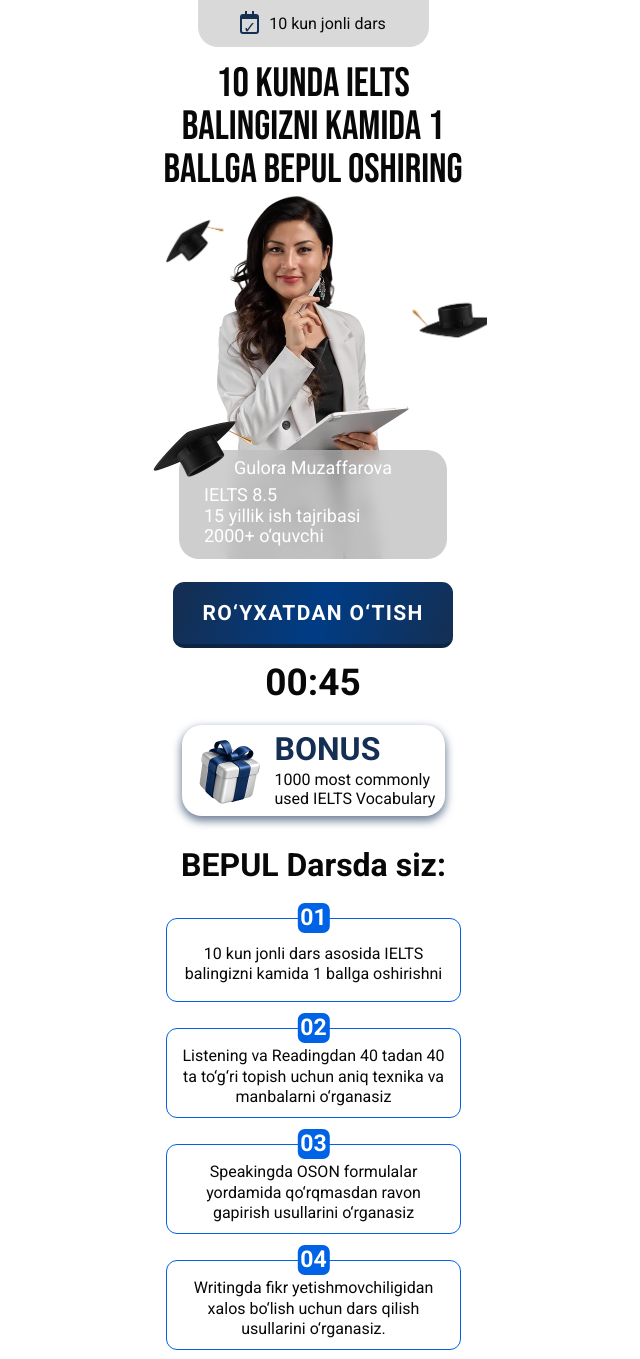
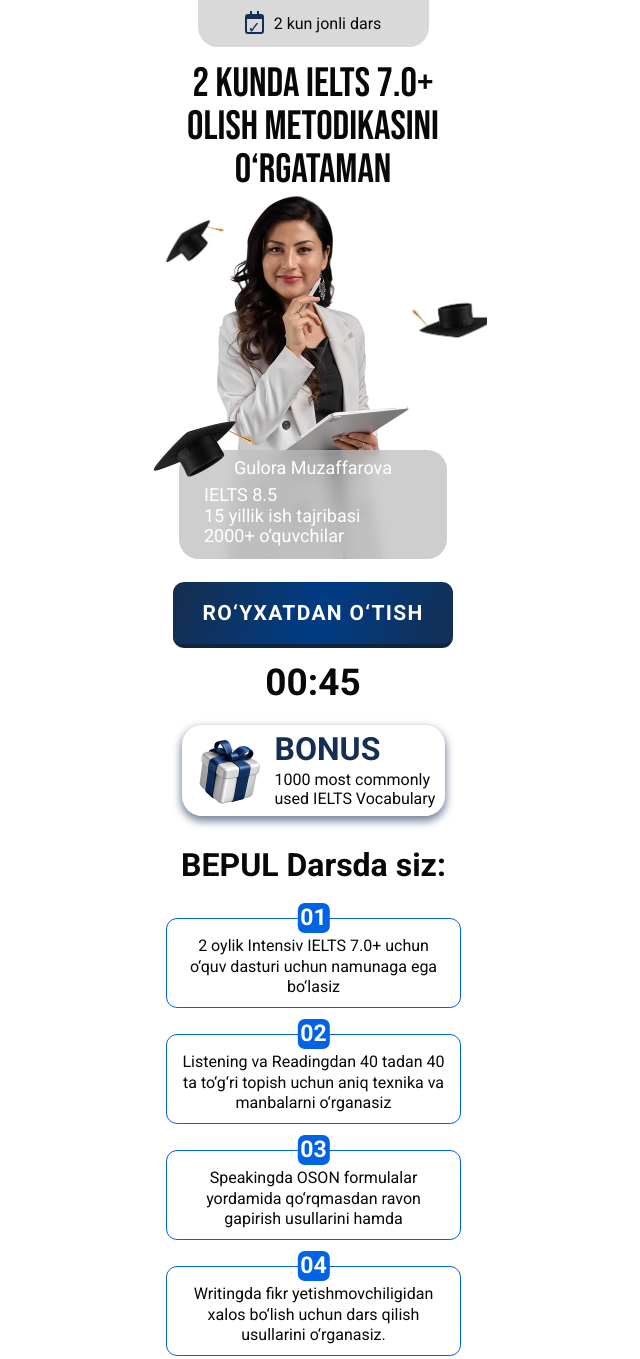
Before and after one commit to holmirzayevboburjon/Gulora-Muzaffarova, a website: page dist/index.html in a window 1280 px wide. Shown: the top 1359 px of the page, without its empty margins (327-967 px from the left). Drawn offline with Linux system fonts and the light colour scheme.

Commit message:
Update eight landing page for two-day IELTS methodology lessons

```diff
--- a/dist/index.html
+++ b/dist/index.html
@@ -2,8 +2,8 @@
 <html lang="uz">
 <head>
   <meta charset="utf-8"><meta name="viewport" content="width=device-width, initial-scale=1">
-  <title>10 kunda IELTS balingizni kamida 1 ballga BEPUL oshiring — Gulora Muzaffarova</title>
-  <meta name="description" content="Gulora Muzaffarova bilan bepul IELTS vebinari. 17–18-sentabr, soat 20:00. 2 oyda IELTS 7.0+ olish metodikasi.">
+  <title>2 kunda IELTS 7.0+ olish metodikasini o‘rgataman — Gulora Muzaffarova</title>
+  <meta name="description" content="Gulora Muzaffarova bilan 2 kunda IELTS 7.0+ olish metodikasini o‘rganing. Bepul dars va 1000 most commonly used IELTS Vocabulary bonusi.">
   <meta name="facebook-domain-verification" content="zjyy51jp7rh7wd1jf9r54corw0l4ns">
   <link rel="preload" href="assets/bebas-0-optimized.woff2" as="font" type="font/woff2" crossorigin>
 <link rel="preload" href="assets/gulora-fast.webp" as="image" type="image/webp" fetchpriority="high">
@@ -31,13 +31,13 @@
   <noscript><img height="1" width="1" style="display:none" alt=""
   src="https://www.facebook.com/tr?id=2240890559808972&amp;ev=PageView&amp;noscript=1"></noscript>
 <main class="page">
-  <header class="date"><span class="calendar" aria-hidden="true">✓</span><span>10 kun jonli dars</span></header>
-  <h1 class="headline">10 kunda IELTS balingizni kamida 1 ballga BEPUL oshiring</h1>
+  <header class="date"><span class="calendar" aria-hidden="true">✓</span><span>2 kun jonli dars</span></header>
+  <h1 class="headline">2 kunda IELTS 7.0+ olish metodikasini o‘rgataman</h1>
   <section class="hero" aria-label="Vebinar ustozingiz">
     <img class="portrait" src="assets/gulora-fast.webp" alt="Gulora Muzaffarova" width="404" height="748" fetchpriority="high" decoding="async">
     <img class="cap cap-left" src="assets/cap-small.webp" alt="" width="137" height="111" decoding="async" fetchpriority="low">
     <img class="cap cap-right" src="assets/hat.webp" alt="" width="211" height="124" decoding="async" fetchpriority="low">
-    <div class="teacher"><p class="teacher-name">Gulora Muzaffarova</p><p>IELTS 8.5<br>15 yillik ish tajribasi<br>2000+ o‘quvchi</p></div>
+    <div class="teacher"><p class="teacher-name">Gulora Muzaffarova</p><p>IELTS 8.5<br>15 yillik ish tajribasi<br>2000+ o‘quvchilar</p></div>
     <img class="cap cap-front" src="assets/cap-large.webp" alt="" width="215" height="129" decoding="async" fetchpriority="low">
   </section>
   <button class="register primary" type="button">Ro‘yxatdan o‘tish</button>
@@ -48,9 +48,9 @@
   <section class="benefits" aria-labelledby="benefits-title">
     <h2 id="benefits-title">BEPUL Darsda siz:</h2>
     <ol>
-      <li><span class="number" aria-hidden="true">01</span><p>10 kun jonli dars asosida IELTS balingizni kamida 1 ballga oshirishni</p></li>
+      <li><span class="number" aria-hidden="true">01</span><p>2 oylik Intensiv IELTS 7.0+ uchun o‘quv dasturi uchun namunaga ega bo‘lasiz</p></li>
       <li><span class="number" aria-hidden="true">02</span><p>Listening va Readingdan 40 tadan 40 ta to‘g‘ri topish uchun aniq texnika va manbalarni o‘rganasiz</p></li>
-      <li><span class="number" aria-hidden="true">03</span><p>Speakingda OSON formulalar yordamida qo‘rqmasdan ravon gapirish usullarini o‘rganasiz</p></li>
+      <li><span class="number" aria-hidden="true">03</span><p>Speakingda OSON formulalar yordamida qo‘rqmasdan ravon gapirish usullarini hamda</p></li>
       <li><span class="number" aria-hidden="true">04</span><p>Writingda fikr yetishmovchiligidan xalos bo‘lish uchun dars qilish usullarini o‘rganasiz.</p></li>
     </ol>
   </section>
```
